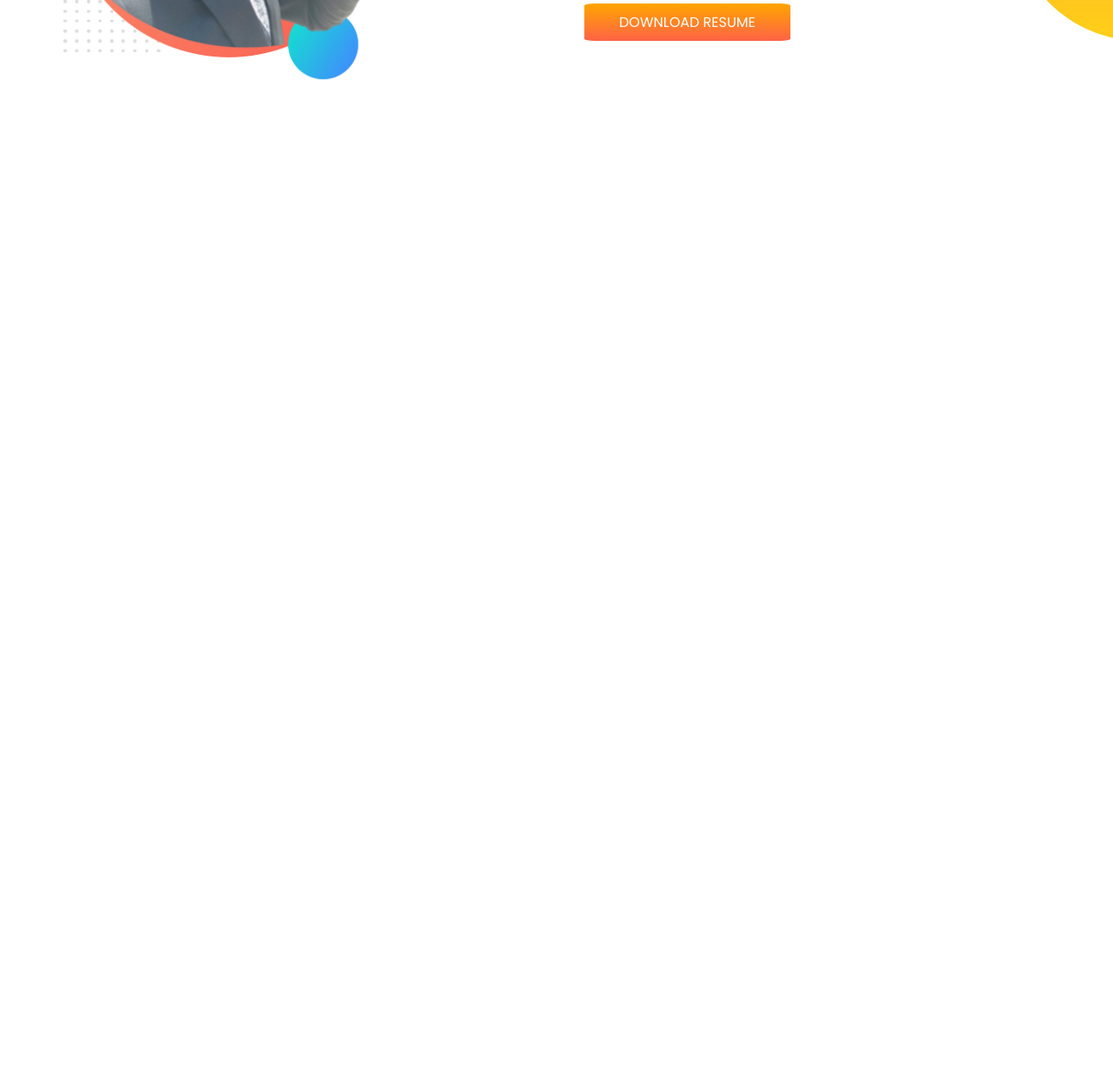
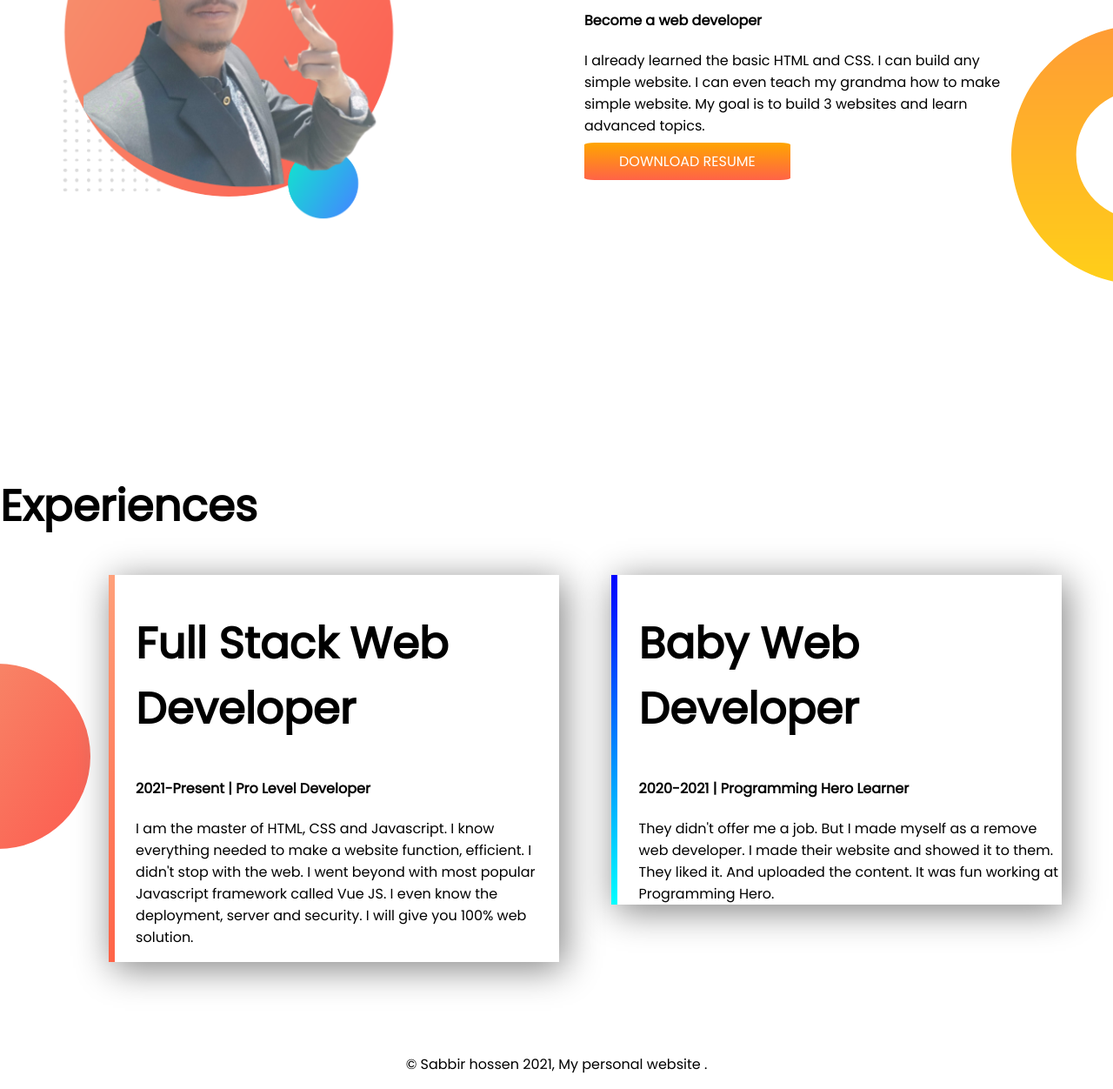
Before and after one commit to sabbirhosssen/Sabbir-HTML-CSS-show, a plain HTML site: page index.html in a window 1280 px wide. Shown: the part 797-2049 px from the top of the page at 87% size. Before the commit the page ends 900 px from the top, so only its background shows below. Drawn offline with Linux system fonts and the light colour scheme.

Commit message:
experince added

```diff
--- a/index.html
+++ b/index.html
@@ -13,7 +13,7 @@
 </head>
 
 <body>
-    <section class="top-banner">
+    <section class="top-banner faxiable-continer">
         <div class="continer">
             <h1>Welcome To</h1>
             <h1><span class="header-span">Sabbir Hosssen </span>world </h1>
@@ -31,7 +31,7 @@
         </div>
     </section>
 
-    <section class="dremtop">
+    <section class="dremtop faxiable-continer">
         <div class="drem">
             <img src="showOff/my-bg.png" alt="">
         </div>
@@ -45,7 +45,29 @@
                 href="https://www.facebook.com/sabbirhossen.sabbirhossen5858">DOWNLOAD RESUME</a>
         </div>
     </section>
-
+    <section class="exp-aria">
+        <h1>Experiences</h1>
+        <div class="faxiable-continer exp-aria-div">
+            <div class="continer continer-ex exp-aria-div1" id="web-ex-id">
+                <h1>Full Stack Web Developer</h1>
+                <h4>2021-Present | Pro Level Developer</h4>
+                <p>I am the master of HTML, CSS and Javascript. I know everything needed to make a website function,
+                    efficient. I didn't stop with the web. I went beyond with most popular Javascript framework called
+                    Vue
+                    JS. I even know the deployment, server and security. I will give you 100% web solution.</p>
+            </div>
+            <div class="continer continer-ex exp-aria-div1" id="baby-exp">
+                <h1>Baby Web Developer</h1>
+                <h4>2020-2021 | Programming Hero Learner</h4>
+                They didn't offer me a job. But I made myself as a remove web developer. I made their website and showed
+                it
+                to them. They liked it. And uploaded the content. It was fun working at Programming Hero.
+            </div>
+        </div>
+    </section>
+    <footer>
+        <p>© Sabbir hossen 2021, My personal website .</p>
+    </footer>
 </body>
 
 </html>
--- a/style.css
+++ b/style.css
@@ -9,9 +9,13 @@ h1{
 .header-span{
     color: orange;
 }
-section{
+.faxiable-continer{
     display: flex;
     padding-left: 5%;
+}
+.top-banner{
+    background-image:url(images/top-banner.png) ;
+    background-repeat: no-repeat;
 }
 .continer{
     width: 50%;
@@ -30,7 +34,6 @@ section{
 .top-banner{
     background-image:url(images/top-banner.png) ;
     background-repeat: no-repeat;
-
 }
 .dremtop{
     background-image: url(images/dream-bg.png);
@@ -52,3 +55,42 @@ section{
     border-radius:5%;
     text-decoration: none;
 }
+/* exprinces to css code */
+section{
+    height: 500px;
+    padding-bottom: 150px;
+}
+.exp-aria{
+    background-image: url(images/exp-bg.png);
+    background-repeat: no-repeat;
+    background-position: left;
+}
+
+.exp-aria-div1{
+    box-shadow: 5px 7px 40px grey;
+    height: 80%;
+}
+.continer-ex{
+    width: 40%;
+    float: left;
+    margin-left: 5%;
+    padding-left: 2%;
+}
+#web-ex-id{
+    border-left: 7px solid;
+    border-image: linear-gradient(
+180deg
+, lightsalmon, tomato);
+    border-image-slice: 1;
+}
+#baby-exp{
+    border-left: 7px solid;
+    border-image: linear-gradient(
+180deg
+, blue, cyan);
+    border-image-slice: 1;
+}
+footer{
+    display: block;
+    text-align:center;
+}
```
